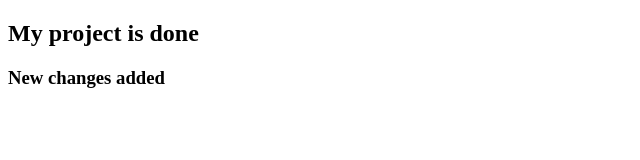
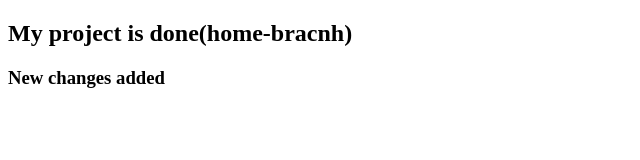
Before and after one commit to Gourav7777/Git-github, a plain HTML site: page index.html in a window 1280 px wide. Shown: the whole page, without its empty margins (0-640 px from the left). Drawn offline with Linux system fonts and the light colour scheme.

Commit message:
home-in-h2

```diff
--- a/index.html
+++ b/index.html
@@ -8,7 +8,7 @@
 <body>
 
 
-    <h2>My project is done</h2>
+    <h2>My project is done(home-bracnh)</h2>
     <h3>New changes added</h3>
 </body>
 </html>
```
